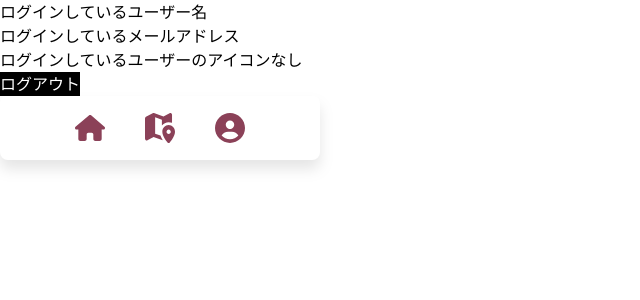
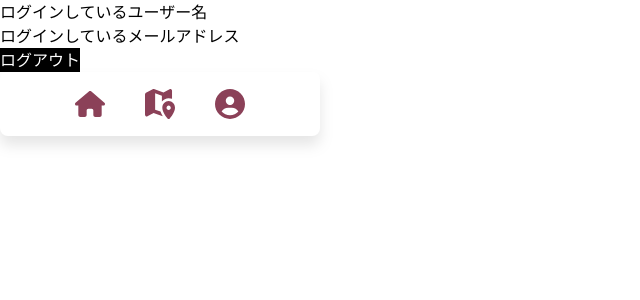
Before and after one commit to reonalddekapurio/TechJamIteam, a Next.js app in the folder next-app/: page /profile in a window 1280 px wide. Shown: the top 300 px of the page, without its empty margins (0-640 px from the left). Built offline with nearby package versions, Linux system fonts and the light colour scheme; no server answers.

Commit message:
とりあえず

```diff
--- a/next-app/app/api/auth/register/route.ts
+++ b/next-app/app/api/auth/register/route.ts
@@ -47,7 +47,7 @@ export async function POST(req: NextRequest) {
           id: userId,
           name,
           email,
-          userIcon: null,
+          userIcon: '/default-icon.jpeg',
         },
       });
       // ユーザー登録に失敗した場合。
--- a/next-app/app/api/user/edit/route.ts
+++ b/next-app/app/api/user/edit/route.ts
@@ -38,7 +38,8 @@ export async function POST(req: NextRequest) {
     // storageに画像を追加
     if (userIcon) {
       try {
-        const fileName = `${userId}/${Date.now()}_${userIcon.name}`;
+        const originalName = userIcon.name || 'image.jpg';
+        const fileName = `${userId}/${Date.now()}_${originalName}`;
 
         const { data, error: uploadError } = await supabase.storage
           .from("image") // バケット名
--- a/next-app/app/components/buttons/LogoutButton.tsx
+++ b/next-app/app/components/buttons/LogoutButton.tsx
@@ -1,3 +1,4 @@
+"use client";
 import { createClient } from "@/utils/supabase/client";
 import { useRouter } from "next/navigation";
 
--- a/next-app/app/profile/page.tsx
+++ b/next-app/app/profile/page.tsx
@@ -1,14 +1,18 @@
+"use client";
 import { useAuth } from "@/hooks/useAuth";
 import { FooterNavItem } from "@/components/shared/FooterNavItem";
 import LogoutButton from "@/app/components/buttons/LogoutButton";
+import Image from "next/image";
 
-export default function Plofile() {
+export default function Profile() {
     const user = useAuth();
     return (
       <div className="">
         <h2>ログインしているユーザー名{user?.name}</h2>
         <h2>ログインしているメールアドレス{user?.email}</h2>
-        <h2>ログインしているユーザーのアイコン{user?.userIcon || "なし"}</h2>
+        {user?.userIcon && (
+            <img src={user.userIcon} alt="ユーザーのアイコン" />
+        )}
         <LogoutButton />
         <FooterNavItem />
       </div>
--- a/next-app/hooks/useAuth.ts
+++ b/next-app/hooks/useAuth.ts
@@ -6,7 +6,7 @@ import { useEffect, useState } from "react";
 interface User {
   name: string;
   email: string;
-  userIcon: string | null;
+  userIcon: string;
 }
 // ログインしているユーザーの情報を取得するフック
 export function useAuth() {
@@ -28,6 +28,8 @@ export function useAuth() {
     const fetchUserIcon = async () => {
       const supabase = createClient();
       const { data } = supabase.storage.from("image").getPublicUrl(user?.userIcon || "");
+      if(!user) return;
+
       if (data.publicUrl) {
         setUser({
           ...user,
```
